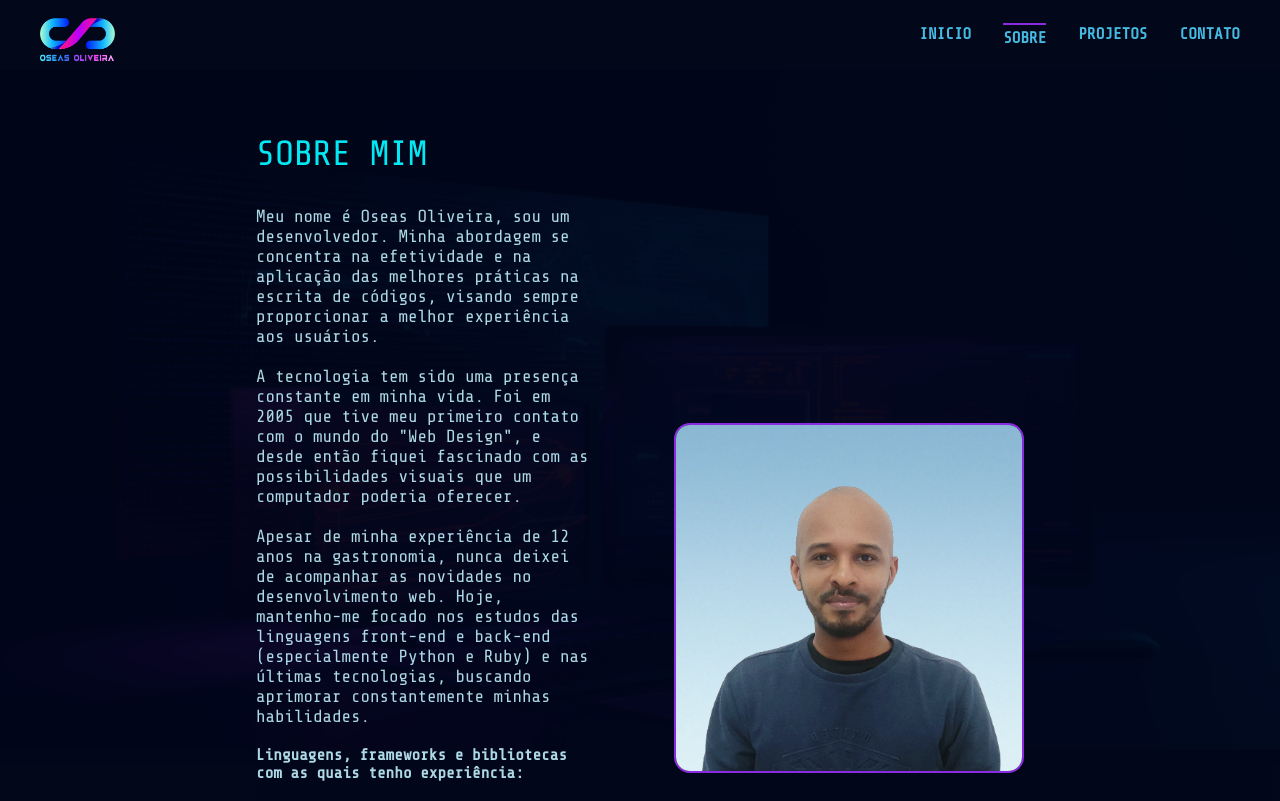
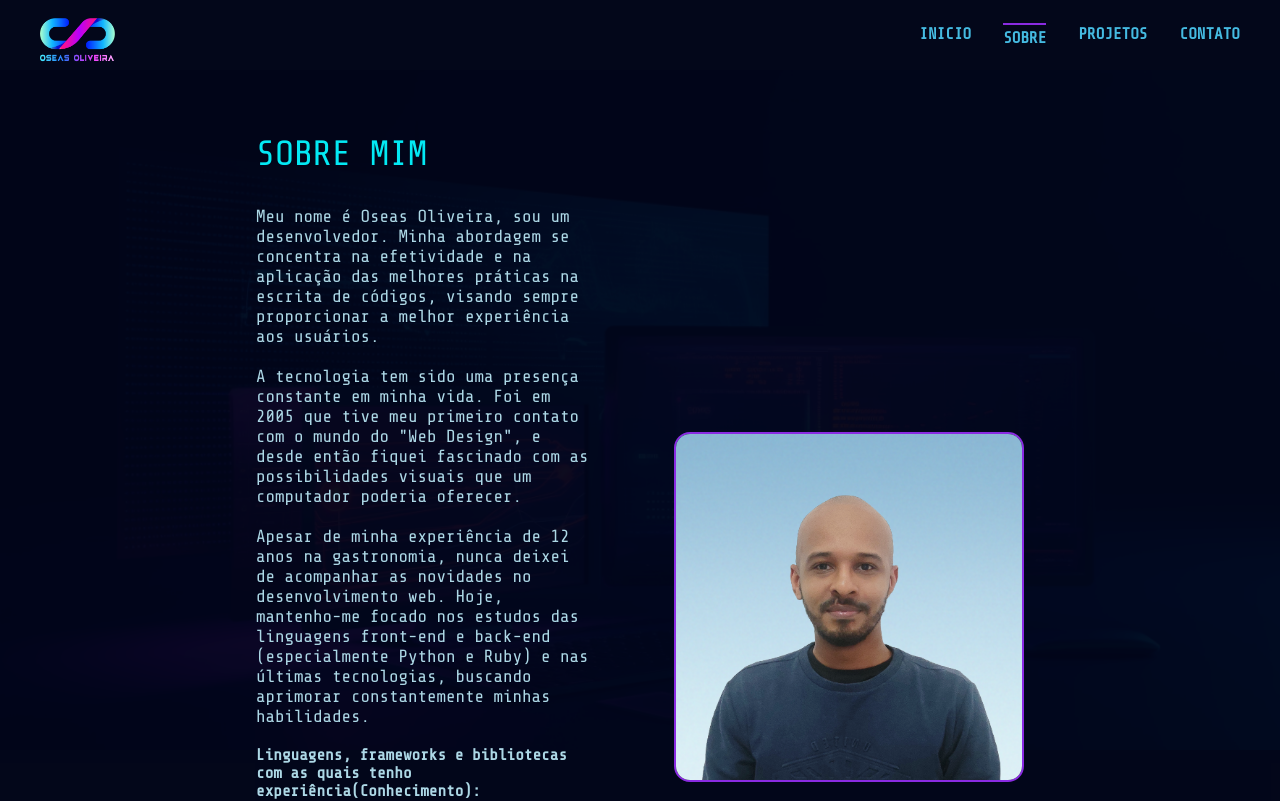
Before and after one commit to OseOliv/portfoliov3, a React (Create React App) app: page /sobre in a window 1280 px wide. Shown: the top 801 px of the page. Built offline with nearby package versions, Linux system fonts and the light colour scheme; a web font is replaced by a local one.

Commit message:
Update AboutContent.jsx

```diff
--- a/src/components/About/AboutContent.jsx
+++ b/src/components/About/AboutContent.jsx
@@ -42,7 +42,7 @@ const AboutContent = () => {
             <div className={styles.skillsContainer}>
               <p>
                 Linguagens, frameworks e bibliotecas com as quais tenho
-                experiência:
+                experiência(Conhecimento):
               </p>
               <br></br>
               <div className={styles.skills}>
```
